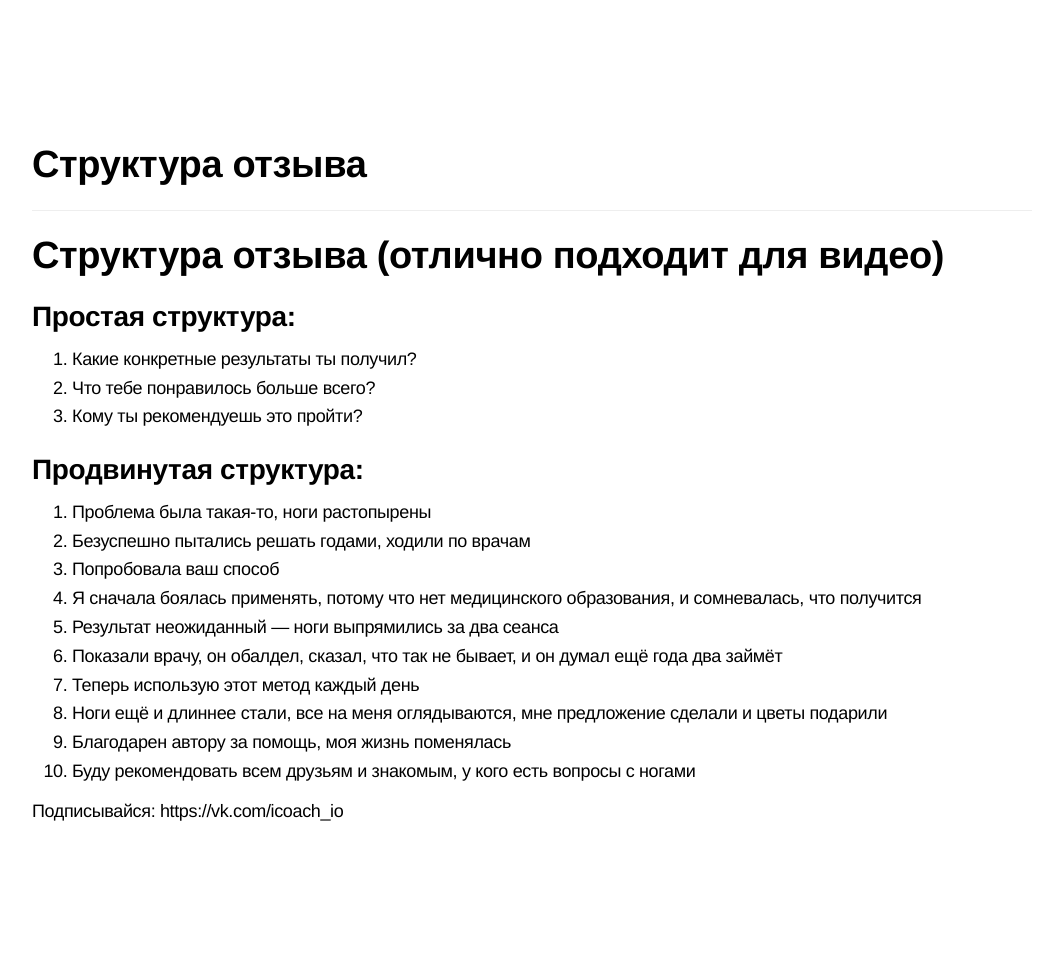
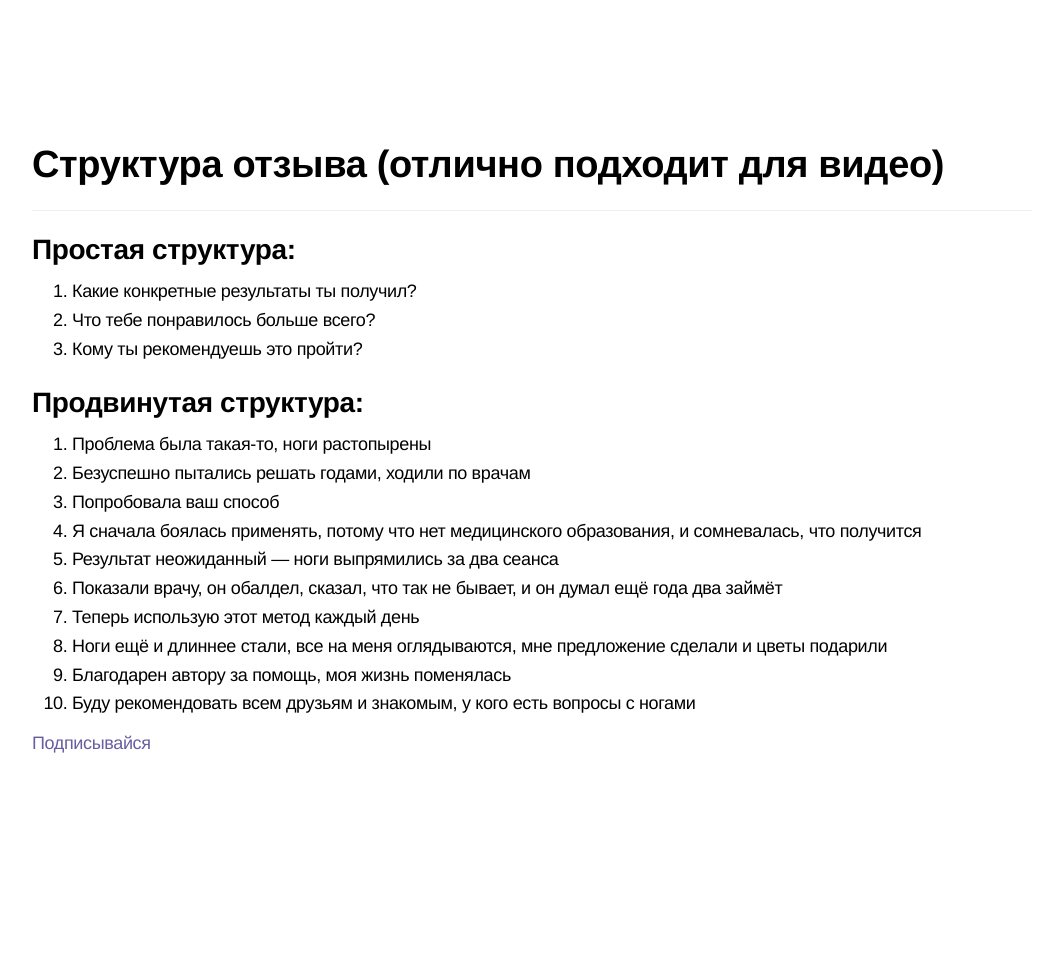
Before and after one commit to bz-icoach/bz-icoach.github.io, a Jekyll site: the page built from _posts/kak-dokazat-svoyu-ekspertnost/2018-01-16-struktura-otzyva.md, in a window 1280 px wide. Shown: the whole page, without its empty margins (108-1171 px from the left). Built offline with Jekyll 4.4.1, drawn with Linux system fonts in a browser that asks for light colours; nearby versions of some CDN libraries; after the commit the page ends 900 px from its top, so only the background shows below that.

Commit message:
Update 2018-01-16-struktura-otzyva.md

```diff
--- a/_posts/kak-dokazat-svoyu-ekspertnost/2018-01-16-struktura-otzyva.md
+++ b/_posts/kak-dokazat-svoyu-ekspertnost/2018-01-16-struktura-otzyva.md
@@ -1,9 +1,7 @@
 ---
 layout: post
-title: Структура отзыва
+title: Структура отзыва (отлично подходит для видео)
 ---
-
-# Структура отзыва (отлично подходит для видео)
 
 ## Простая структура:
 
```
Also changed, not shown: other parts of _posts/kak-dokazat-svoyu-ekspertnost/2018-01-16-struktura-otzyva.md (+1 -1 lines).
